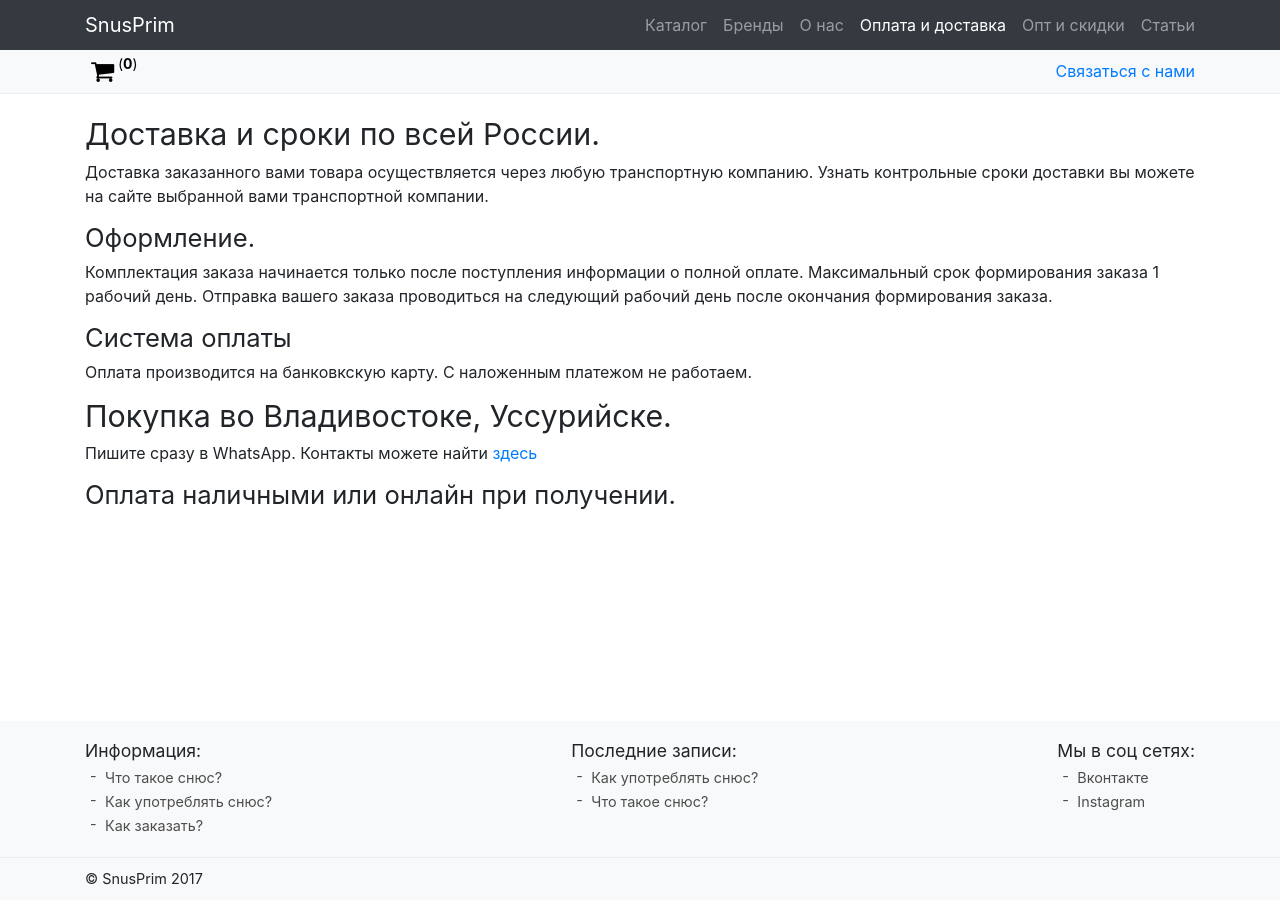
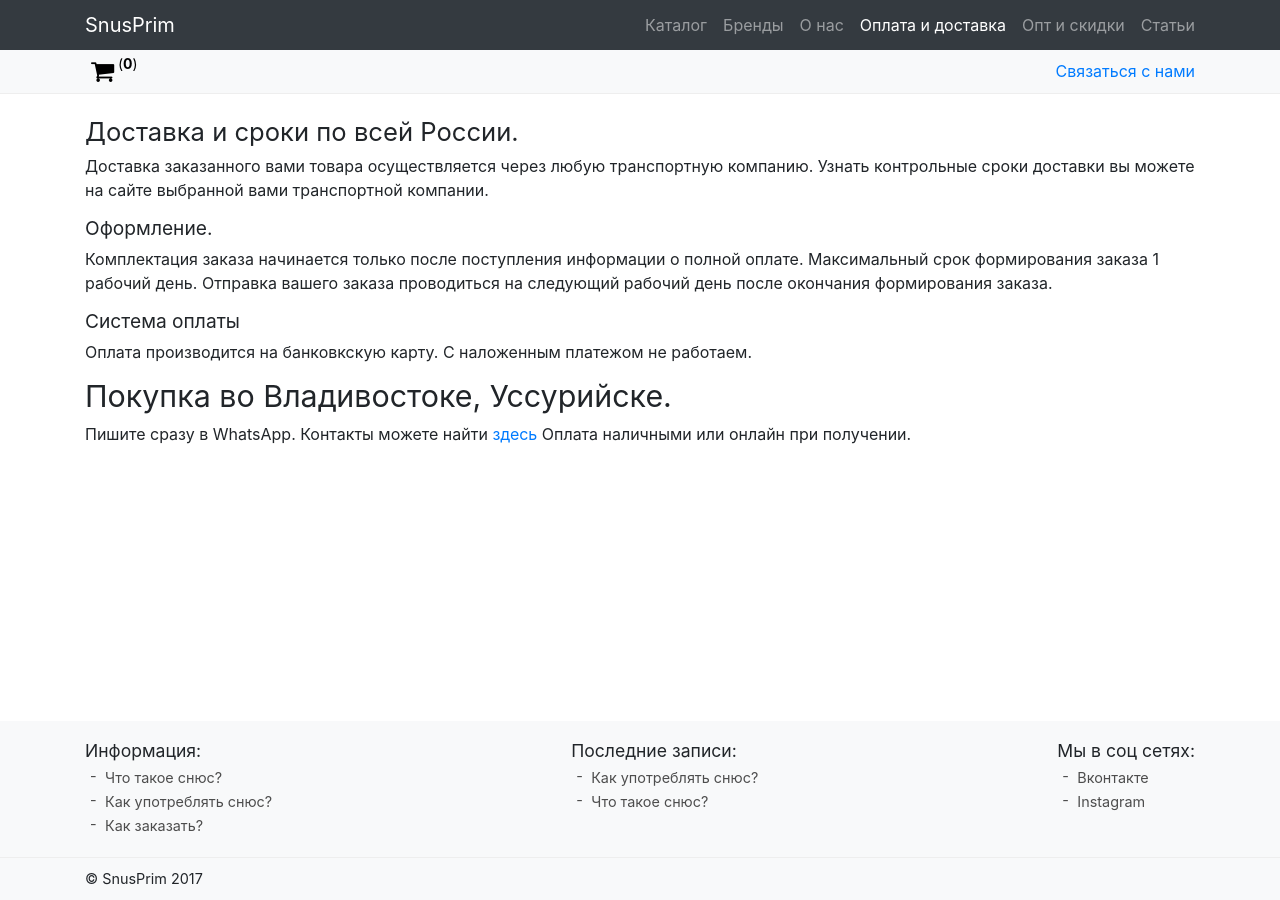
Before and after one commit to Snus-ru/Snus-ru.github.io, a Jekyll site: the page built from delivery.md, in a window 1280 px wide. Built offline with Jekyll 4.4.1, drawn with Linux system fonts in a browser that asks for light colours; nearby versions of some CDN libraries.

```diff
--- a/delivery.md
+++ b/delivery.md
@@ -6,16 +6,16 @@ descr: Мы занимаемся доставкой снюса по всей т
 layout: simple-page
 ---
 
-# Доставка и сроки по всей России.
+## Доставка и сроки по всей России.
 Доставка заказанного вами товара осуществляется через любую транспортную компанию.
 Узнать контрольные сроки доставки вы можете на сайте выбранной вами транспортной компании.
-## Оформление.
+### Оформление.
 Комплектация заказа начинается только после поступления информации о полной оплате. Максимальный срок формирования заказа 1 рабочий день.
 Отправка вашего заказа проводиться на следующий рабочий день после окончания формирования заказа.
 
-## Система оплаты
+### Система оплаты
 Оплата производится на банковкскую карту. С наложенным платежом не работаем.
 
 # Покупка во Владивостоке, Уссурийске.
 Пишите сразу в WhatsApp. Контакты можете найти [здесь](https://www.snusprim.com/about.html)
-## Оплата наличными или онлайн при получении.
+Оплата наличными или онлайн при получении.
```
